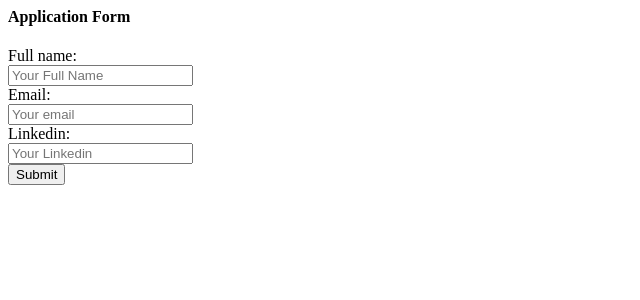
After one commit to Daisy-Wang-Dev/career-website, a Flask app: template templates/application.html in a window 1280 px wide. The commit adds this page. Shown: the top 300 px of the page, without its empty margins (0-640 px from the left). Run offline with Flask 3, Linux system fonts and the light colour scheme; the template is opened without the code that fills it, so the values that code supplies are empty.

Commit message:
Add application form

```diff
--- a/app.py
+++ b/app.py
@@ -1,4 +1,4 @@
-from flask import Flask, render_template, jsonify
+from flask import Flask, render_template, jsonify, request
 from database import load_jobs_from_db, load_job_from_db
 
 app = Flask(__name__)
@@ -23,7 +23,10 @@ def show_job(id):
     return "Not Found", 404
   return render_template("jobitem.html",job=job)
 
-
+@app.route("/job/<id>/apply", methods=["POST"])
+def apply(id):
+  data = request.form
+  return render_template("application_submitted.html", data=data)
 
 if __name__ == '__main__':
     app.run(host="0.0.0.0", debug=True)
--- /dev/null
+++ b/templates/application.html
@@ -0,0 +1,24 @@
+<h4>Application Form</h4>
+<form method="post" action="/job/{{job["id"]}}/apply">
+  <div>
+    <label for="fullname">Full name:</label><br>
+    <input type="text" id="fname" name="fname" placeholder="Your Full Name">
+  </div>
+
+  <div>
+    <label for="email">Email:</label><br>
+    <input type="email" id="email" name="email" placeholder="Your email">
+  </div>
+
+  <div>
+    <label for="Linkedin">Linkedin:</label><br>
+    <input type="url" id="linkedin" name="linkedin" placeholder="Your Linkedin">
+  </div>
+
+  <!-- <div>
+    <label for="resume">Resume Link:</label><br>
+    <input type="url" id="resume" name="resume" placeholder="Your resume">
+  </div> -->
+
+  <button class="mt-2 mb-4" type="submit">Submit</button>
+</form>
--- a/templates/jobitem.html
+++ b/templates/jobitem.html
@@ -24,6 +24,8 @@
       <li>{{line}}</li>
       {% endfor %}
     </ul>
+    {% include "application.html" %}
+  </section>
 
 
 
```
Also changed, not shown: templates/application_submitted.html (added, +18 -0 lines).
